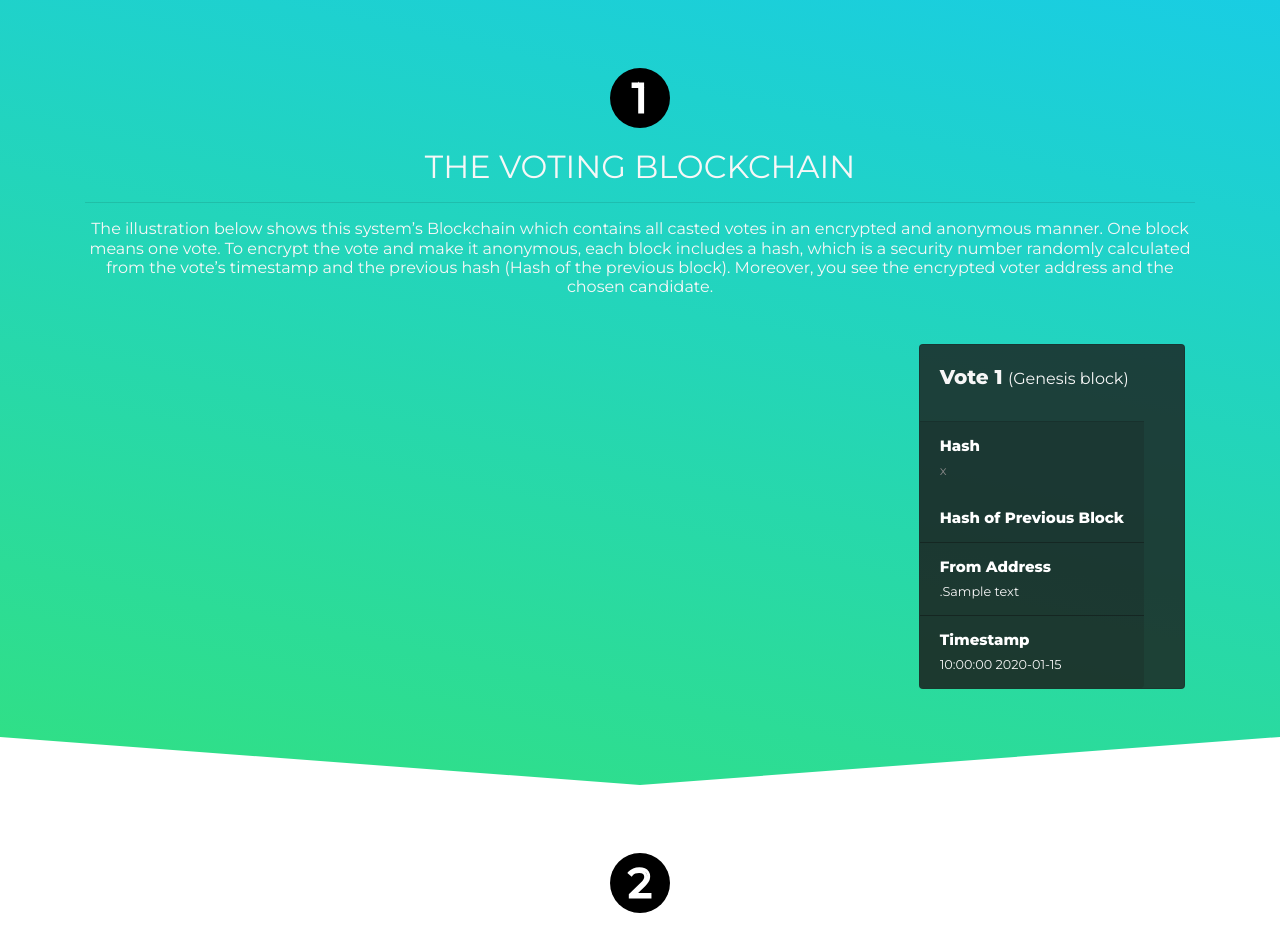
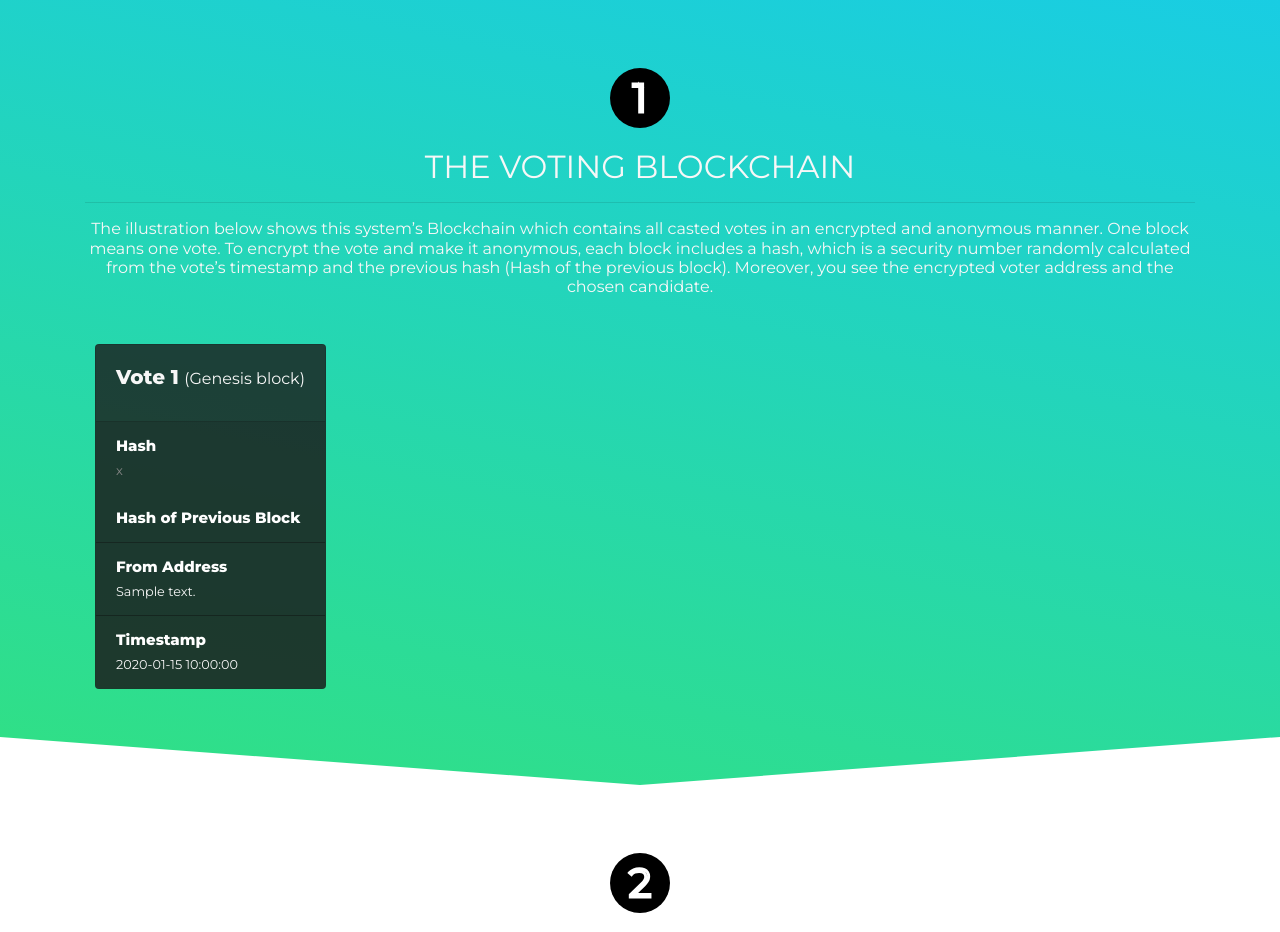
Before and after one commit to K-Rdlbrgr/master_thesis, a Flask app: template templates/verify.html in a window 1280 px wide. Shown: the top 932 px of the page. Run offline with Flask 2, Linux system fonts and the light colour scheme; the template is opened without the code that fills it: most values are stand-ins (such as "Sample title", 1, 10 or a date in 2020); some libraries are stand-ins or nearby versions.

Commit message:
Fixing Blockchain Scrollbar

```diff
--- a/static/css/style_verification.css
+++ b/static/css/style_verification.css
@@ -238,7 +238,6 @@ hr.nova-logo {
   display: flex;
   flex-wrap: nowrap;
   overflow-x: auto;
-  direction: rtl;
   -webkit-overflow-scrolling: touch;
 }
 
--- a/static/css/style_verify.css
+++ b/static/css/style_verify.css
@@ -196,7 +196,6 @@ hr {
   display: flex;
   flex-wrap: nowrap;
   overflow-x: auto;
-  direction: rtl;
   -webkit-overflow-scrolling: touch;
 }
 
--- a/static/main.js
+++ b/static/main.js
@@ -30,3 +30,6 @@ $('#myModal').on('shown.bs.modal', function() {
 if (!document.location.hash) {
   document.location.hash = 'vote-section';
 }
+
+var left = $('.scrolling-wrapper-flexbox').width();
+$('.scrolling-wrapper-flexbox').scrollLeft(left);
```
